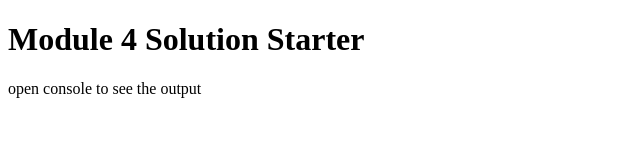
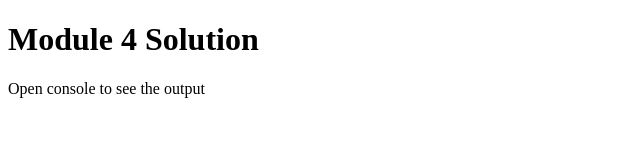
Before and after one commit to LinaHai1/module4-solution, a plain HTML site: page index.html in a window 1280 px wide. Shown: the whole page, without its empty margins (0-640 px from the left). Drawn offline with Linux system fonts and the light colour scheme.

Commit message:
Update index.html

```diff
--- a/index.html
+++ b/index.html
@@ -2,13 +2,13 @@
 <html>
 <head>
   <meta charset="utf-8">
-  <title>Module 4 Solution Starter</title>
+  <title>Module 4 Solution</title>
   <script src="SpeakHello.js"></script>
   <script src="SpeakGoodBye.js"></script>
   <script src="script.js"></script>
 </head>
 <body>
-  <h1>Module 4 Solution Starter</h1>
-  <p>open console to see the output</p>
+  <h1>Module 4 Solution</h1>
+  <p>Open console to see the output</p>
 </body>
 </html>
```
